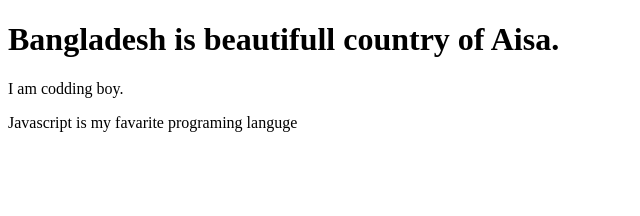
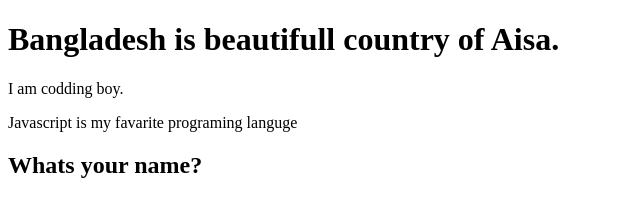
Before and after one commit to ShakilBepari/secend-website-test, a plain HTML site: page index.html in a window 1280 px wide. Shown: the whole page, without its empty margins (0-640 px from the left). Drawn offline with Linux system fonts and the light colour scheme.

Commit message:
Update index.html

```diff
--- a/index.html
+++ b/index.html
@@ -10,5 +10,6 @@
     <h1>Bangladesh is beautifull country of Aisa.</h1>
     <p>I am codding boy.</p>
     <p>Javascript is my favarite programing languge</p>
+    <h2>Whats your name?</h2>
 </body>
 </html>
```
